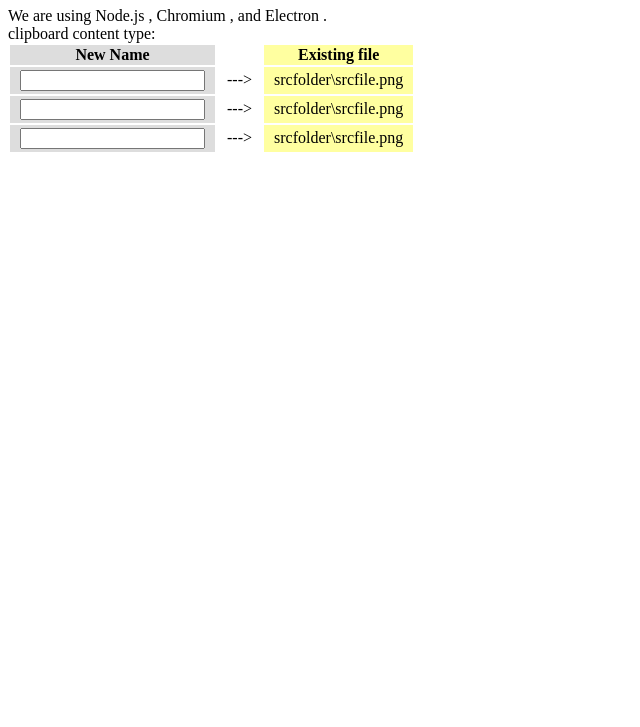
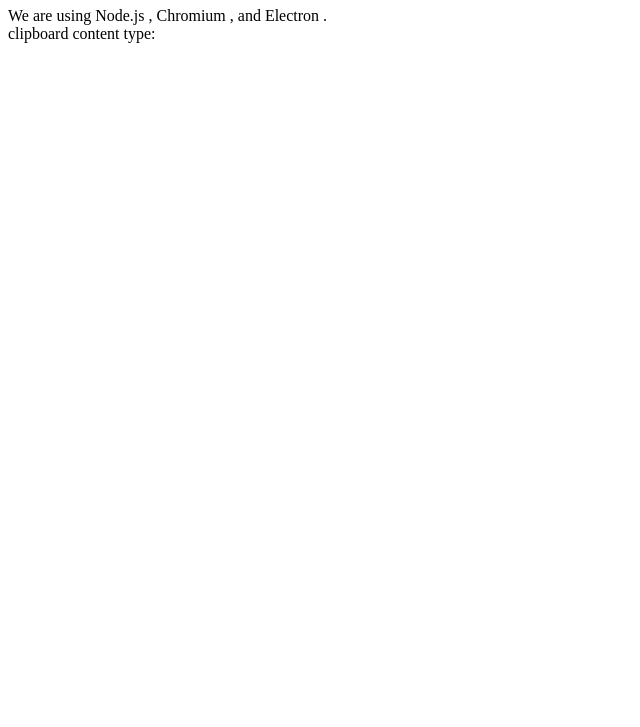
Before and after one commit to NeilMcConnell/ElectronFileRenamer, an Electron app: page index.html in a window 800 px wide. Shown: the part 73-800 px from the top of the page, without its empty margins (0-640 px from the left). Drawn offline with Linux system fonts and the light colour scheme.

Commit message:
migrating table into preload script

```diff
--- a/index.html
+++ b/index.html
@@ -16,35 +16,7 @@
 	clipboard content type:<span id="clipboard-contents"></span>
 
 	<div>
-        <table id="MainTable">
-            <colgroup>
-                <col id="NewName">
-                <col id="Spacer">
-                <col id="ExistingFile">
-            </colgroup>
-
-            <tr>
-                <th>New Name</th>
-                <th> </th>
-                <th>Existing file</th>
-            </tr>
-            <tr>
-                <td><input type="text" /></td>
-                <td> ---> </td>
-                <td>srcfolder\srcfile.png</td>
-            </tr>
-            <tr>
-                <td><input type="text" onclick=""/></td>
-                <td> ---> </td>
-                <td>srcfolder\srcfile.png</td>
-            </tr>
-            <tr>
-                <td><input type="text" /></td>
-                <td> ---> </td>
-                <td>srcfolder\srcfile.png</td>
-            </tr>
-
-        </table>
+        <table id="MainTable"></table>
 	</div>
 
   </body>
--- a/styles.css
+++ b/styles.css
@@ -12,25 +12,21 @@
 }
 
 
-
-/*New Name Column*/
- table#MainTable col:nth-child(1){
-     background-color:#DDD
- }
-
-/*New Name*/
-table#MainTable col#NewName {
-    background-color: #DDD
+.RowHeader {
+    font-weight: bold;
 }
 
-/*can't apply alignment per column*/
-table#MainTable tr td:nth-child(1),
-table#MainTable tr td:nth-child(1) input
-{
+.ColNewName {
+    background-color: #DDD;
     text-align: right;
 }
 
 
-table#MainTable col#ExistingFile {
+.ColSpacerBetweenNames {
+    background-color: #DDD
+}
+
+
+.ColExistingFile {
     background-color: #FFFFA0
 }
```
Also changed, not shown: preload.js (+35 -19 lines).
